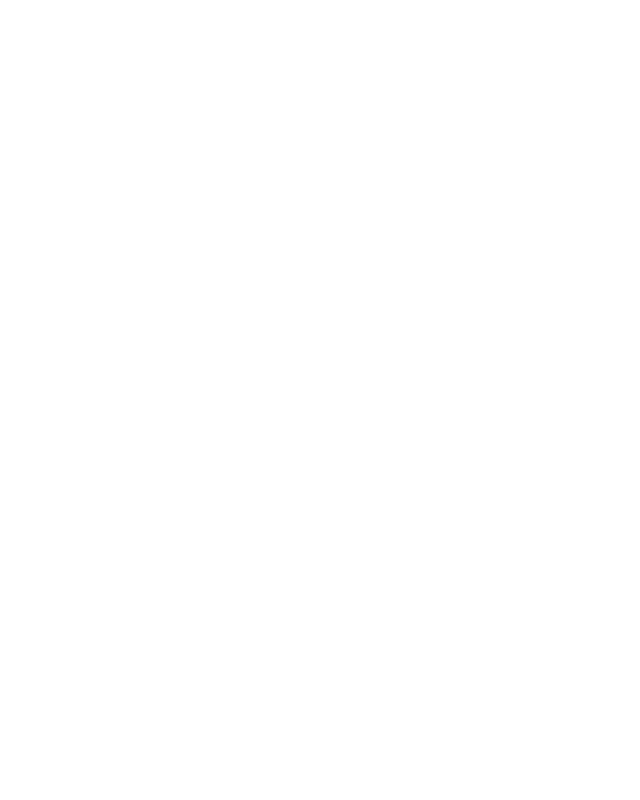
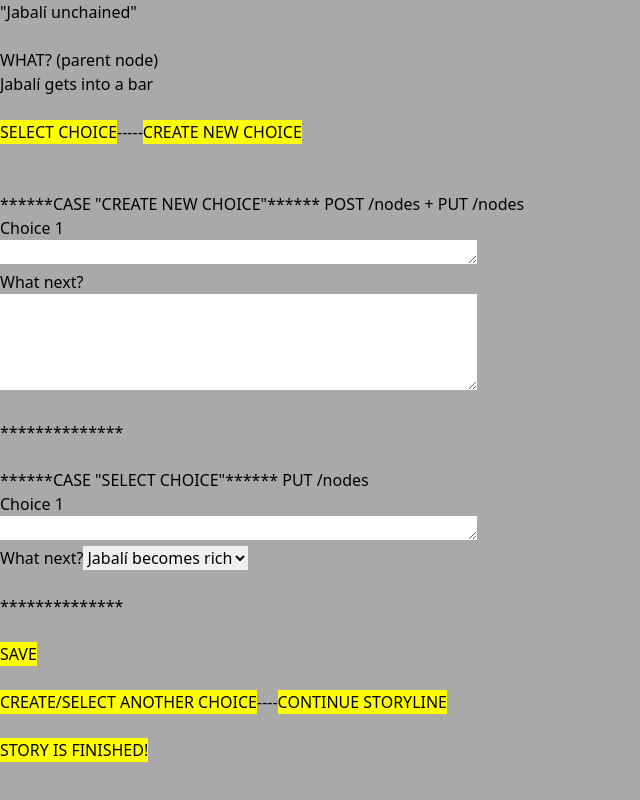
Before and after one commit to emepox/whatNext, a React (Create React App) app in the folder client/: page /create in a window 1280 px wide. Before the commit this address had no page. Shown: the whole page, without its empty margins (0-640 px from the left). Built offline with nearby package versions, Linux system fonts and the light colour scheme.

Commit message:
wireframing started

```diff
--- a/client/src/App.js
+++ b/client/src/App.js
@@ -5,6 +5,7 @@
 
 import Register from "./components/Register";
 import Login from "./components/Login";
+import Creator from "./components/Creator";
 
 export default function App() {
   return (
@@ -14,6 +15,7 @@
           <Route path="/" element={<Home />}/>
           <Route path="/register" element={<Register />} />
           <Route path="/login" element={<Login />} />
+          <Route path="/create" element={<Creator />} />
         </Routes>
       </BrowserRouter>
     </div>
--- /dev/null
+++ b/client/src/components/Creator.css
@@ -0,0 +1,8 @@
+body {
+    background-color: darkgray;
+}
+
+button {
+    background-color:yellow;
+
+}
--- /dev/null
+++ b/client/src/components/Creator.js
@@ -0,0 +1,106 @@
+import React, { useState } from "react";
+import "./Creator.css"
+const axios = require('axios');
+
+export default function Creator() {
+    // const {situation, media, StoryId, option} = object;
+    // new node to be posted to DB
+    const [newNode, setNewNode] = useState({
+      situation: "null",
+      media: "",
+      storyId: "",
+      option: "",
+    });
+
+    const [nodeTriangle, setNodeTriangle] = useState([])
+
+    // changes newItem values for inputs
+    const handleChange = (event) => {
+    const { value, name } = event.target;
+    setNewNode((state) => ({ ...state, [name]: value }));
+    };
+
+    // on submit, calls addNode
+    const handleSubmit = (event) => {
+    event.preventDefault();
+    addNode();
+  };
+
+    // creates query and posts new item to DB.
+    const addNode = async () => {
+    try {
+      const resp = await axios.put(`/nodes/`, nodeTriangle);
+      const result = await resp.data;
+
+    //   new Noty({
+    //     theme: 'metroui',
+    //     type: 'success',
+    //     layout: 'center',
+    //     text: 'Added!',
+    //     timeout: 1000,
+    //     callbacks: {
+    //       afterClose: function () {
+    //         window.location.href = "/closet";
+    //       }
+    //     }
+    //   }).show();
+
+    } catch (error) {
+      console.log(error);
+    //   new Noty({
+    //     theme: 'metroui',
+    //     type: 'error',
+    //     layout: 'center',
+    //     text: 'Ouch! Something went wrong. Try again!',
+    //     timeout: 1000
+    //   }).show();
+    }
+  };
+
+
+    return (
+        <div>
+            <h3>"Jabalí unchained"</h3><br/>
+            <form>
+            <div>
+                WHAT? (parent node) <br/>Jabalí gets into a bar
+            </div>
+            <br/>
+            <div>
+                <button onClick={handleSubmit}>SELECT CHOICE</button>-----
+                <button onClick={handleSubmit}>CREATE NEW CHOICE</button>
+            </div>
+            </form>
+            <br/><br/>
+            ******CASE "CREATE NEW CHOICE"****** POST /nodes + PUT /nodes
+            <div>
+                <label>Choice 1</label><br/><textarea name="option" rows="1" cols="50" onChange={handleChange}></textarea><br/>
+                <label>What next?</label><br/><textarea name="situation" rows="4" cols="50" onChange={handleChange}></textarea><br/>
+            </div>
+            <br/>
+            **************
+            <br/><br/>
+            ******CASE "SELECT CHOICE"****** PUT /nodes
+            <div>
+                <label>Choice 1</label><br/><textarea name="option" rows="1" cols="50" onChange={handleChange}></textarea><br/>
+                <label for="nodes">What next?</label>
+                <select name="nodes" id="nodes">
+                    <option value="rich">Jabalí becomes rich</option>
+                    <option value="dead">Jabalí dies</option>
+                    <option value="married">Jabalí gets married</option>
+                </select>
+            </div>
+            <br/>
+            **************
+            <br/><br/>
+            <div>
+                <button onClick={handleSubmit}>SAVE</button><br/><br/>
+                <button onClick={handleSubmit}>CREATE/SELECT ANOTHER CHOICE</button>----
+                <button onClick={handleSubmit}>CONTINUE STORYLINE</button>
+                <br/><br/>
+                <button onClick={handleSubmit}>STORY IS FINISHED!</button>
+            </div>
+
+        </div>
+    )
+}
```
